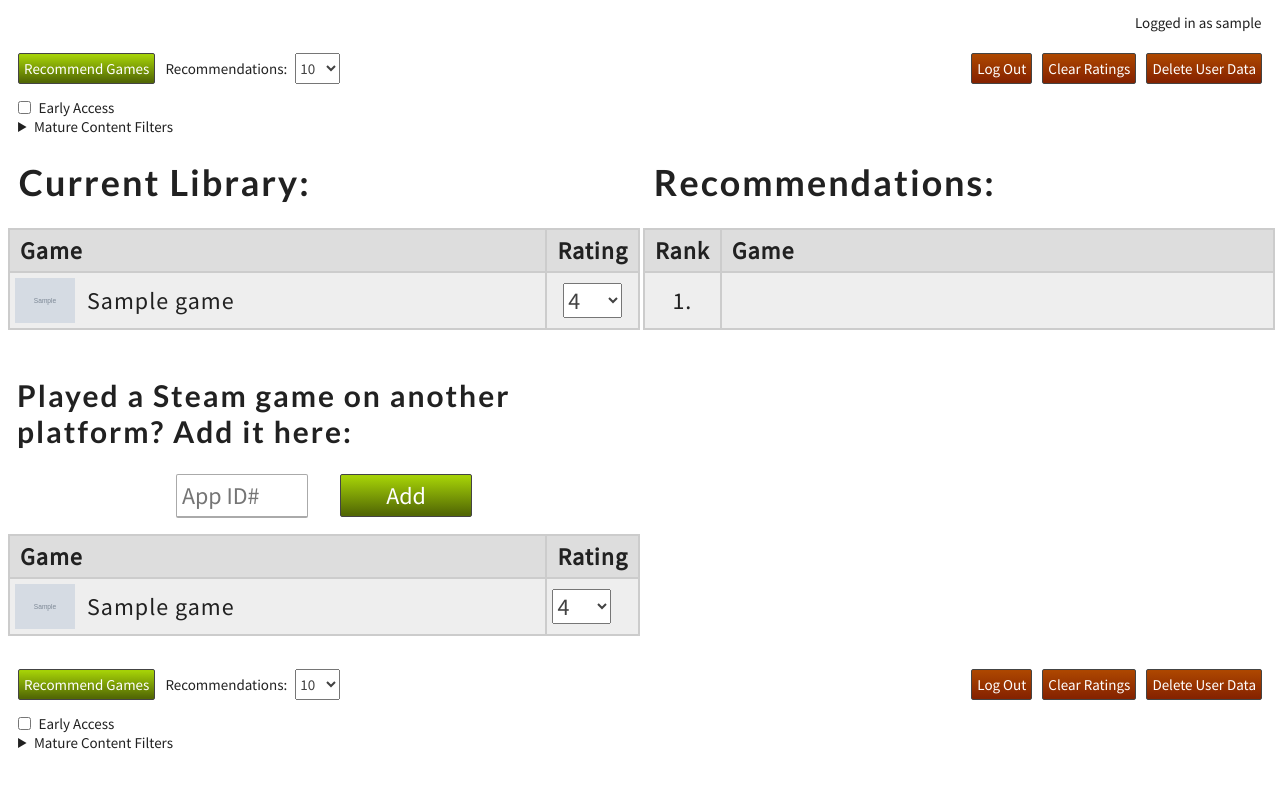
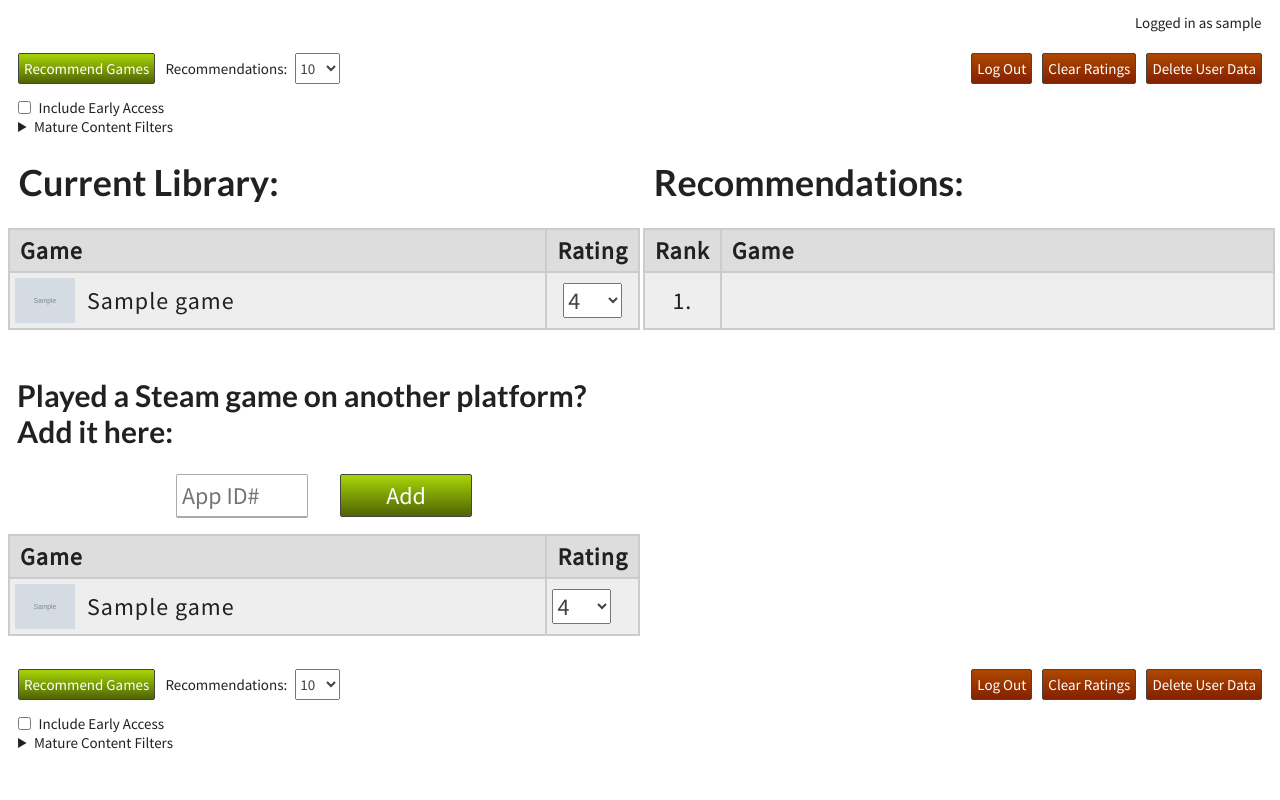
Before and after one commit to SSpectre/custom-steam-recommendations, a Flask app: template templates/owned_games.html in a window 1280 px wide. Run offline with Flask 3, Linux system fonts and the light colour scheme; the template is opened without the code that fills it: most values are stand-ins (such as "Sample title", 1, 10 or a date in 2020); grey boxes marked "Sample" are stand-in pictures; parts of the project's set-up code (start-up, migrations or seed data) failed here and were passed over.

Commit message:
Filter EA games, fix loading animation

```diff
--- a/app.py
+++ b/app.py
@@ -62,15 +62,18 @@ def authenticate():
     id_number = identity[last_slash+1:]
 
     session["steam_user"] = SteamUser(id_number)
+    session["logging_in"] = False
     session["list_size"] = DEFAULT_LIST_SIZE
 
     return "<script> close() </script>"
 
 @app.route(URL_ROOT + "confirm/")
 def confirm_login():
-    """In response to an HTTP request from the client, returns the user's Steam ID if one exists or empty JSON if not."""
+    """In response to an HTTP request from the client, returns the user's Steam ID (and a boolean indicating if login is already underway) if one exists or empty JSON if not."""
     try:
-        return json.dumps({"user_id": session["steam_user"].user_id})
+        response = json.dumps({"user_id": session["steam_user"].user_id, "logging_in": session["logging_in"]})
+        session["logging_in"] = True
+        return response
     except (KeyError, AttributeError):
         return {}
 
@@ -88,6 +91,7 @@ def list_owned_games(user_id):
     #if user tries to bypass login by directly entering Steam id, display login screen
     try:
         steam_user = session["steam_user"]
+        session["logging_in"] = False
         owned_games = steam_user.owned_games.values()
     except (KeyError, AttributeError):
         return redirect(url_for("begin"))
@@ -151,6 +155,12 @@ def list_owned_games(user_id):
                                         " WHERE user_id = ?",
                                         [steam_user.user_id], True)[column]
                 steam_user.content_filters[i] = include_flag
+
+                include_flag = db.query_db("SELECT include_ea" +
+                                        " FROM " + USER_FILTER_PREFS_TABLE +
+                                        " WHERE user_id = ?",
+                                        [steam_user.user_id], True)['include_ea']
+                steam_user.include_ea = include_flag
         else:
             #set content filter preferences to default
             add_filter_prefs()
@@ -165,7 +175,8 @@ def list_owned_games(user_id):
 
     return render_template("owned_games.html", user_name = steam_user.user_name, owned_games = sorted(owned_games, key=lambda game: game.game_name.casefold()),
                            other_games = sorted(steam_user.other_games.values(), key=lambda game: game.game_name.casefold()),
-                           list_size = session["list_size"] if "list_size" in session.keys() else DEFAULT_LIST_SIZE, filter_prefs = steam_user.content_filters)
+                           list_size = session["list_size"] if "list_size" in session.keys() else DEFAULT_LIST_SIZE, filter_prefs = steam_user.content_filters,
+                           ea_pref = steam_user.include_ea)
 
 @app.route(URL_ROOT + "assign_rating", methods=['POST'])
 def assign_rating():
@@ -203,6 +214,23 @@ def update_filter_pref():
     connection = db.get_db()
     connection.execute("UPDATE " + USER_FILTER_PREFS_TABLE +
                        " SET " + column + """ = ?
+                       WHERE user_id = ?""",
+                       [value, session["steam_user"].user_id])
+    connection.commit()
+
+    return "{}"
+
+@app.route(URL_ROOT + "update_ea_pref", methods=['POST'])
+def update_ea_pref():
+    """Changes the user's preference for including Early Access games in recommendations."""
+    data = request.get_json()
+    value = data['value']
+    user = session['steam_user']
+
+    user.include_ea = int(value)
+    connection = db.get_db()
+    connection.execute("UPDATE " + USER_FILTER_PREFS_TABLE +
+                       " SET include_ea = " + """?
                        WHERE user_id = ?""",
                        [value, session["steam_user"].user_id])
     connection.commit()
@@ -269,6 +297,7 @@ def recommend_games():
 
     try:
         steam_user.calculate_tag_scores()
+        print(steam_user.tag_scores)
     except steam_user.NoRatingsError as e:
         response = {"error_message": str(e)}
         return make_response(json.dumps(response), 500)
@@ -320,9 +349,14 @@ def recommend_games():
                 allowed = False
                 break
 
-        cutoff = (223961 / 12500) * math.exp((-11 * game.reviews['total']) / 12500) + 82.1
-        if cutoff > game.reviews['recommended']:
-            allowed = False
+        #apply early access filter
+        """ if allowed:
+            allowed = not (game.ea and steam_user.include_ea == 0)
+
+        #exclude games without a satisfactory recommendation percentage
+        if allowed:
+            cutoff = (223961 / 12500) * math.exp((-11 * game.reviews['total']) / 12500) + 82.1
+            allowed = cutoff <= game.reviews['recommended'] """
 
         if allowed:
             #construct recommendation list
@@ -393,10 +427,10 @@ def add_filter_prefs():
 
     connection = db.get_db()
     connection.execute("INSERT INTO " + USER_FILTER_PREFS_TABLE +
-                       " VALUES (?, ?, ?, ?, ?, ?, ?, ?, ?, ?, ?)",
+                       " VALUES (?, ?, ?, ?, ?, ?, ?, ?, ?, ?, ?, ?)",
                        [user.user_id, "Some Nudity or Sexual Content", user.content_filters[1], "Frequent Violence or Gore", user.content_filters[2],
                         "Adult Only Sexual Content", user.content_filters[3], "Frequent Nudity or Sexual Content", user.content_filters[4],
-                        "General Mature Content", user.content_filters[5]])
+                        "General Mature Content", user.content_filters[5], user.include_ea])
     connection.commit()
 
 def add_to_rec_list(game, rec_list):
--- a/schema.sql
+++ b/schema.sql
@@ -19,5 +19,6 @@ CREATE TABLE user_filter_prefs (
 	flag_4_name TEXT,
 	include_flag_4 INTEGER NOT NULL,
 	flag_5_name TEXT,
-	include_flag_5 INTEGER NOT NULL
+	include_flag_5 INTEGER NOT NULL,
+	include_ea INTEGER NOT NULL
 );
--- a/static/scripts/login.js
+++ b/static/scripts/login.js
@@ -13,7 +13,7 @@ function confirmLogin() {
                 return;
             }
 
-            if (json["user_id"]) {
+            if (json["user_id"] && !json["logging_in"]) {
                 //draw loading message
                 $("#login-button").hide();
                 $("#center-content").empty();
@@ -25,7 +25,6 @@ function confirmLogin() {
                     type: "resizeFrame"
                 });
 
-                //loading animation
                 let innerHTML = "";
                 let eInterval = setInterval(function() {
                     if (innerHTML.length > 3)
--- a/static/scripts/owned_games.js
+++ b/static/scripts/owned_games.js
@@ -103,6 +103,30 @@ function updateFilterPref(filterID, value) {
         error: function() {
             //revert clicked checkboxes
             $(".filter-check-" + filterID).prop('checked', !value);
+            errorMessage();
+        }
+    });
+}
+
+/** Sends an HTTP request to the server to update the user's Early Access preference in the database.
+ * @param {boolean} value - Whether or not Early Access games are allowed to be recommended.
+ */
+function updateEAPref(value) {
+    $(".ea-check").prop('checked', value);
+
+    let data = {
+        value: value
+    };
+
+    $.ajax({
+        type: "POST",
+        url: $('body').data('updateeapref'),
+        data: JSON.stringify(data),
+        contentType: "application/json",
+        dataType: 'json',
+        error: function() {
+            //revert clicked checkboxes
+            $(".ea-check").prop('checked', !value);
             errorMessage();
         }
     });
--- a/static/stylesheets/iml-style.css
+++ b/static/stylesheets/iml-style.css
@@ -89,7 +89,6 @@ h6 {
     font-family: Lato, sans-serif, 'helvetica neue', helvetica, arial, verdana;
     font-weight: 700;
     font-style: normal;
-    letter-spacing: 2px;
 }
 
 blockquote,
--- a/steam_user.py
+++ b/steam_user.py
@@ -29,6 +29,8 @@ class SteamUser:
         4: Frequent Nudity of Sexual Content
         5: General Mature Content"""
         self.content_filters = [0, 1, 1, 0, 0, 1]
+
+        self.include_ea = 0
 
         self.get_name()
         self.get_owned_games()
--- a/templates/owned_games.html
+++ b/templates/owned_games.html
@@ -10,8 +10,9 @@
 		<link rel="stylesheet" media="print" onload="this.onload=null;this.media='all';" id="ao_optimized_gfonts" href="https://fonts.googleapis.com/css?family=Ubuntu%7CUbuntu%7CLato:400,300italic,700,700i%7CSource+Sans+Pro:400,400italic%7CLato:400,300italic,700,700i%7CSource+Sans+Pro:400,400italic&#038;subset=greek%2Clatin%2Cgreek-ext%2Cvietnamese%2Ccyrillic-ext%2Clatin-ext%2Ccyrillic%2Cgreek%2Clatin%2Cgreek-ext%2Cvietnamese%2Ccyrillic-ext%2Clatin-ext%2Ccyrillic&amp;display=swap">
 	</head>
 	<body id="csr-body" onpageshow="restrictToIframe()" data-assignrating="{{url_for('assign_rating')}}" data-changelistsize="{{url_for('change_list_size')}}"
-		data-updatefilterpref="{{url_for('update_filter_pref')}}" data-addothergame="{{url_for('add_other_game')}}" data-recommendgames="{{url_for('recommend_games')}}"
-		data-clearratings="{{url_for('clear_ratings')}}" data-deleteuser="{{url_for('delete_user')}}" data-logout="{{url_for('logout')}}">
+		data-updatefilterpref="{{url_for('update_filter_pref')}}" data-updateeapref="{{url_for('update_ea_pref')}}" data-addothergame="{{url_for('add_other_game')}}"
+		data-recommendgames="{{url_for('recommend_games')}}" data-clearratings="{{url_for('clear_ratings')}}" data-deleteuser="{{url_for('delete_user')}}"
+		data-logout="{{url_for('logout')}}">
 		<p>Logged in as {{user_name}}</p>
 		<div id="csr-buttons">
 			<span id="left-buttons">
@@ -47,8 +48,9 @@
 			<br>
 			<div class="align-left">
 				<div class="checkbox">
-					<input type="checkbox" id="ea-check" class="filter-check-{{ea_value}}" name="ea-check">
-					<label for="ea-check"> Early Access</label>
+					<input type="checkbox" id="ea-check" class="ea-check" name="ea-check"
+						onclick="updateEAPref(this.checked)" {% if ea_pref %} checked {% endif %}>
+					<label for="ea-check"> Include Early Access</label>
 				</div>
 				<details>
 					<summary onclick="loadComplete()">Mature Content Filters</summary>
```
